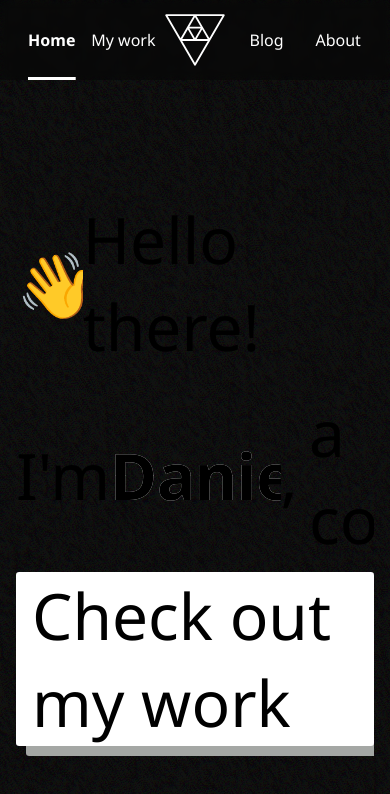
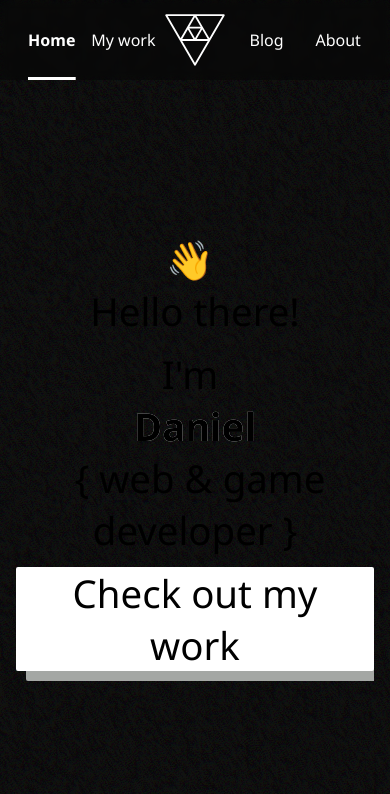
Before and after one commit to VoOoLoX/vooolox.xyz, a Next.js app: page / in a window 390 px wide. Shown: the top 794 px of the page. Built offline with nearby package versions, Linux system fonts and the light colour scheme.

Commit message:
Responsive 'home' page

```diff
--- a/components/Home.module.sass
+++ b/components/Home.module.sass
@@ -1,34 +1,41 @@
 .home
     display: flex
+    justify-content: center
+    align-items: center
+    flex-direction: var(--flex-direction)
     padding: 0 var(--horizontal-spacing)
     height: calc(100vh - var(--navbar-height))
 
 .left
     display: flex
-    width: 100%
-    height: 100%
-    font-size: 2em
     flex-direction: column
     justify-content: center
-    align-items: flex-start
+    font-size: var(--home-font-size)
+    align-items: var(--center-on-phone)
+    width: 100%
 
 .right
     display: flex
-    height: 100%
-    flex-direction: column
     justify-content: center
     align-items: center
+    flex-direction: var(--flex-direction-inverted)
 
 .hello
-    padding: 0.5ch 0
+    padding: 0 0 0.5ch 0
+    display: flex
+    text-align: center
+    flex-direction: var(--flex-direction)
 
 .wave
+    padding: 0 0.5ch 0 0
     transform-origin: bottom right
     animation: wave 2s linear infinite alternate
 
 .intro
+    padding: 0 0 0.5ch 0
     display: flex
-    padding-bottom: 0.5ch
+    text-align: center
+    flex-direction: var(--flex-direction)
 
 .work
     cursor: pointer
@@ -36,9 +43,11 @@
     background: #fff
     box-shadow: 10px 10px 0px 0px #a4a7a4
     padding: 0 0.5em
+    margin: 0 0 1em 0
     border-radius: 0.1em
     transition: 0.5s
     text-decoration: none
+    text-align: center
     &:hover
         padding: 0 1em
     &:focus
--- a/components/Home.tsx
+++ b/components/Home.tsx
@@ -4,8 +4,6 @@ import youtubeIcon from '@iconify/icons-mdi/youtube'
 import githubIcon from '@iconify/icons-mdi/github-circle'
 import instagramIcon from '@iconify/icons-mdi/instagram'
 import redditIcon from '@iconify/icons-mdi/reddit'
-
-import Typewriter from 'typewriter-effect'
 
 import Link from 'next/link'
 
@@ -18,14 +16,9 @@ export default function Home(): JSX.Element {
         <div className={styles.home}>
             <div className={styles.left}>
                 <h1 className={styles.hello}><span className={styles.wave}>👋</span>Hello there!</h1>
-                <div className={styles.intro}>
-                    <h1 className={styles.intro_text}>I'm <Link href='/about'><span className={styles.name} data-text='Daniel'>Daniel</span></Link>, </h1>
-                    <h1 className={styles.profession}><Typewriter onInit={_ => { }} options={{
-                        strings: ['a developer', 'a content creator'],
-                        autoStart: true,
-                        loop: true
-                    }} /></h1>
-                </div>
+
+                <h1 className={styles.intro}>I'm <Link href='/about'><span className={styles.name}>Daniel</span></Link> &#123; web &amp; game developer &#125;</h1>
+
                 <Link href='/work'><a className={styles.work}><h1>Check out my work</h1></a></Link>
             </div>
             <div className={styles.right}>
--- a/global.sass
+++ b/global.sass
@@ -14,6 +14,9 @@
     --navbar-height: 5em
     --navbar-color: #00000050
     --flex-direction: row
+    --flex-direction-inverted: column
+    --home-font-size: 2em
+    --center-on-phone: flex-start
 
 /* ### Various elements ### */
 h1, h2, h3, h4, h5, h6
@@ -69,7 +72,7 @@ td
 @media only screen and (max-width: 700px)
     \:root
         --horizontal-spacing: 1em
-        --flex-direction: column
+        --home-font-size: 1.2em
 
     ::-webkit-scrollbar
         width: 0px
@@ -78,14 +81,20 @@ td
 @media only screen and (-webkit-min-device-pixel-ratio: 2) and (max-width: 700px), only screen and (min--moz-device-pixel-ratio: 2) and (max-width: 700px), only screen and (-o-min-device-pixel-ratio: 2 / 1) and (max-width: 700px), only screen and (min-device-pixel-ratio: 2) and (max-width: 700px), only screen and (min-resolution: 192dpi) and (max-width: 700px), only screen and (min-resolution: 2dppx) and (max-width: 700px)
     \:root
         --horizontal-spacing: 1em
-        --flex-direction: column
+        --home-font-size: 1.2em
 
     ::-webkit-scrollbar
         width: 0px
         height: 0px
 
 @media only screen and (max-width: 1300px)
-  /* Large screen, non-retina
+    \:root
+        --flex-direction: column
+        --flex-direction-inverted: row
+        --center-on-phone: center
 
 @media only screen and (-webkit-min-device-pixel-ratio: 2) and (max-width: 1300px), only screen and (min--moz-device-pixel-ratio: 2) and (max-width: 1300px), only screen and (-o-min-device-pixel-ratio: 2 / 1) and (max-width: 1300px), only screen and (min-device-pixel-ratio: 2) and (max-width: 1300px), only screen and (min-resolution: 192dpi) and (max-width: 1300px), only screen and (min-resolution: 2dppx) and (max-width: 1300px)
-  /* Large screen, retina, stuff to override above media query
+    \:root
+        --flex-direction: column
+        --flex-direction-inverted: row
+        --center-on-phone: center
```
